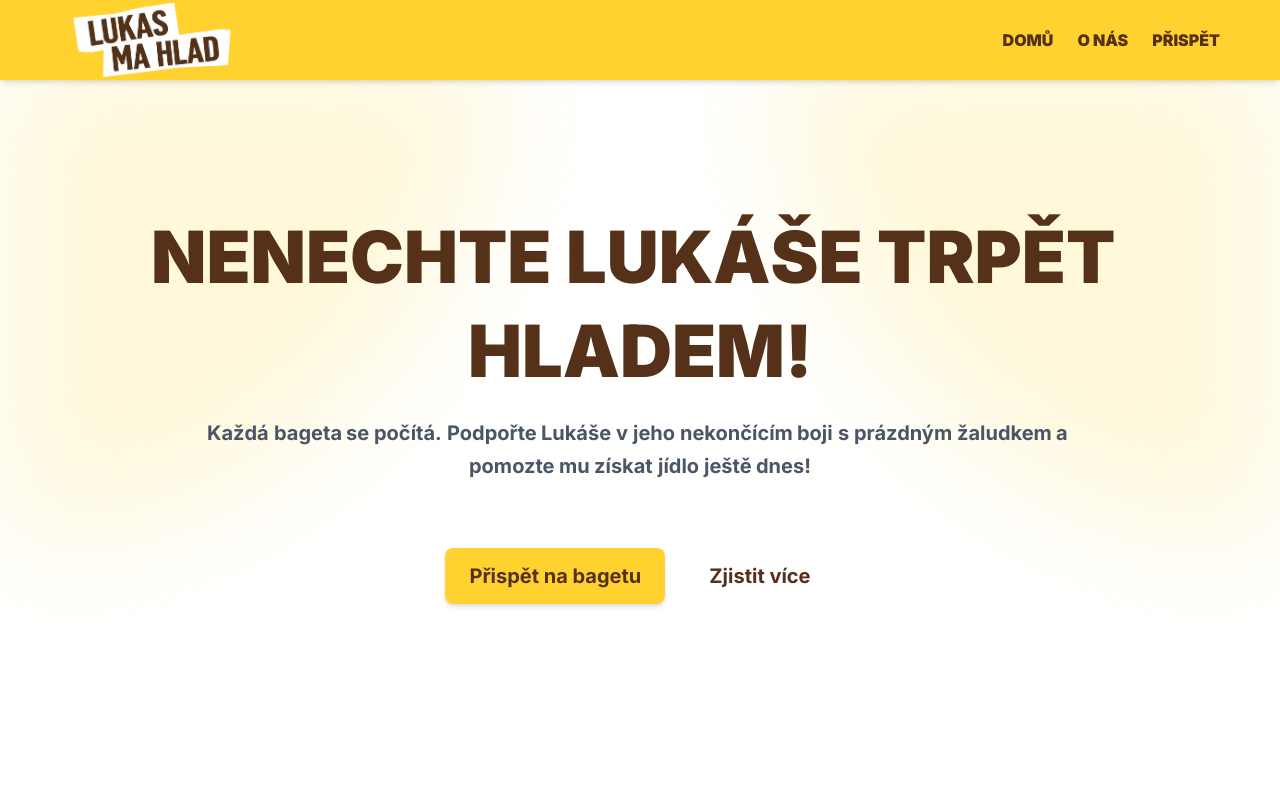
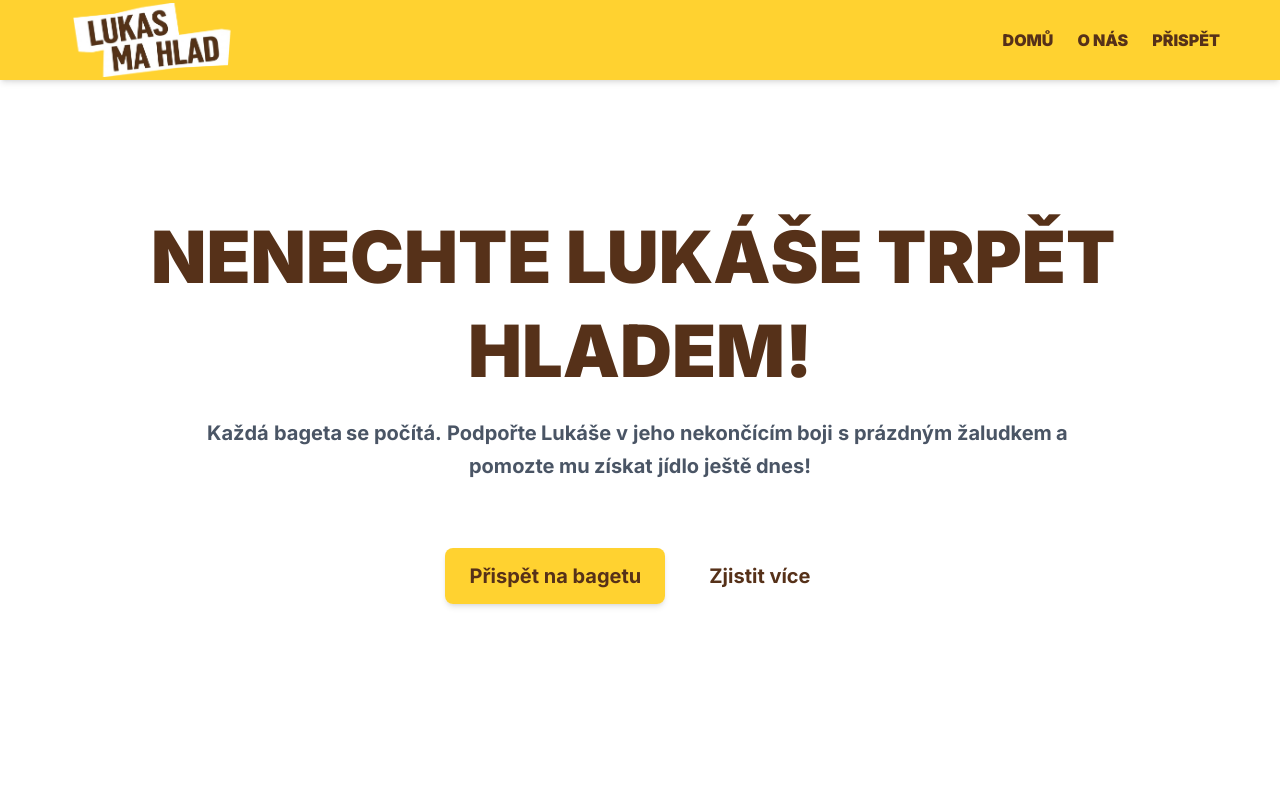
Before and after one commit to Jakub-Hosek-93/LukasMaHlad, a Next.js app: page / in a window 1280 px wide. Shown: the top 800 px of the page. Built offline with nearby package versions, Linux system fonts and the light colour scheme; some icons are missing.

Commit message:
Remove background blur

```diff
--- a/app/page.tsx
+++ b/app/page.tsx
@@ -92,10 +92,6 @@ export default function Home() {
                         <Icon icon="line-md:instagram" width="60" height="60"/>
                     </Link>
                 </div>
-
-                <div className={"absolute bg-amber-200/30 blur-3xl w-[300px] h-[300px] sm:w-[500px] sm:h-[500px] rounded-br-[100%] left-0 top-10 z-0"}></div>
-
-                <div className={"absolute bg-amber-200/30 blur-3xl w-[300px] h-[300px] sm:w-[500px] sm:h-[500px] right-0 rounded-bl-[100%] top-10 z-0"}></div>
             </section>
 
             {/*About Section DONE*/}
```
